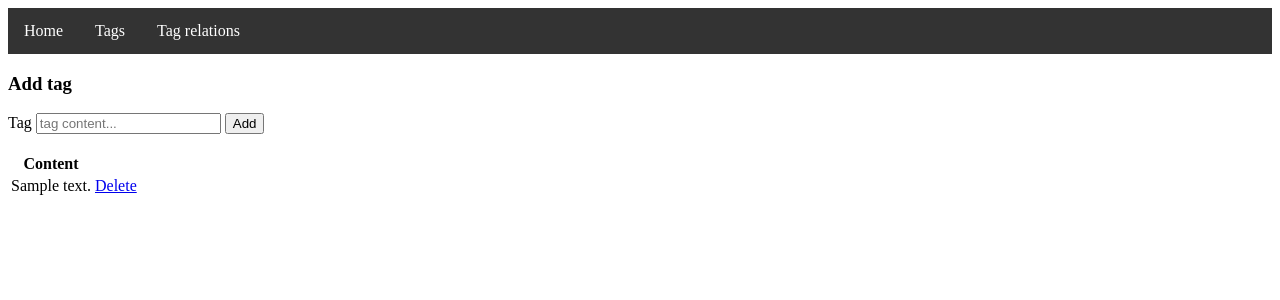
After one commit to zsolti0406/file_manager, a Flask app: page /tags in a window 1280 px wide. The commit adds this page. Shown: the top 300 px of the page. Run offline with Flask 3, Linux system fonts and the light colour scheme; tables that the repository leaves empty hold one stand-in row (values such as "Sample post"); parts of the project's set-up code (start-up, migrations or seed data) failed here and were passed over.

Commit message:
Page for tags added.

```diff
--- a/src/app.py
+++ b/src/app.py
@@ -33,14 +33,15 @@ class TagRelation(db.Model):
 
 @app.route('/')
 def index():
-    tags = Tag.query.all()
-    return render_template('index.html', tags=tags)
+    return render_template('index.html')
 
 
-@app.route('/add_data')
-def add_data():
+
+@app.route('/tags')
+def tags():
     tags = Tag.query.all()
-    return render_template('add_data.html', tags=tags)
+    print(tags)
+    return render_template('tags.html', tags=tags)
 
 
 @app.route('/add_tag', methods=["POST"])
@@ -58,27 +59,27 @@ def tag():
         t = Tag(content=tag_content)
         db.session.add(t)
         db.session.commit()
-        return redirect('/add_data')
+        return redirect('/tags')
     else:
-        return redirect('/add_data')
+        return redirect('/tags')
 
 
 
 
-
-@app.route('/delete/<int:id>')
+@app.route('/delete_tag/<int:id>')
 def delete_tag(id):
     # deletes the data on the basis of unique id and
     # directs to home page
     data = Tag.query.get(id)
     db.session.delete(data)
     db.session.commit()
-    return redirect('/')
+    return redirect('/tags')
 
 
 @app.route('/tag_relations')
-def tag_relation():
+def tag_relations():
     tags = Tag.query.all()
+    print(tags)
     tag_relations = TagRelation.query.all()
     return render_template('tag_relations.html', tags=tags, tag_relations=tag_relations)
 
@@ -86,9 +87,7 @@ def tag_relation():
 @app.route('/add_tag_relation', methods=["POST"])
 def add_tag_relation():
     parent_tag = request.form.get("parent_tag")
-    print(parent_tag)
     child_tag = request.form.get("child_tag")
-    print(child_tag)
     tag_relation = TagRelation(parent_tag=parent_tag, child_tag=child_tag)
     db.session.add(tag_relation)
     db.session.commit()
--- a/src/templates/base.html
+++ b/src/templates/base.html
@@ -33,7 +33,7 @@
     <nav>
 		<ul>
 		<li><a href="/">Home</a></li>
-		<li><a href="#news">Tags</a></li>
+		<li><a href="/tags">Tags</a></li>
 		<li><a href="/tag_relations">Tag relations</a></li>
 		<ul>
     </nav>
--- /dev/null
+++ b/src/templates/tags.html
@@ -0,0 +1,23 @@
+{% extends 'base.html' %}
+
+{% block content %}
+	<h3>Add tag</h3>
+
+	<form action="/add_tag" method="POST">
+		<label>Tag</label>
+		<input type="text" name="tag_content" placeholder="tag content...">
+		<button type="submit">Add</button>
+	</form>
+	<br>
+	<table>
+		 <thead>
+			<th>Content</th>
+		 </thead>
+		 {% for data in tags %}
+		 <tbody>
+			<td>{{data.content}}</td>
+			<td><a href="/delete_tag/{{data.id}}" type="button">Delete</a></td>
+		 </tbody>
+		 {% endfor%}
+	</table>
+{% endblock %}
```
Also changed, not shown: src/templates/index.html (+1 -39 lines), src/templates/tag_relations.html (+4 -7 lines).
